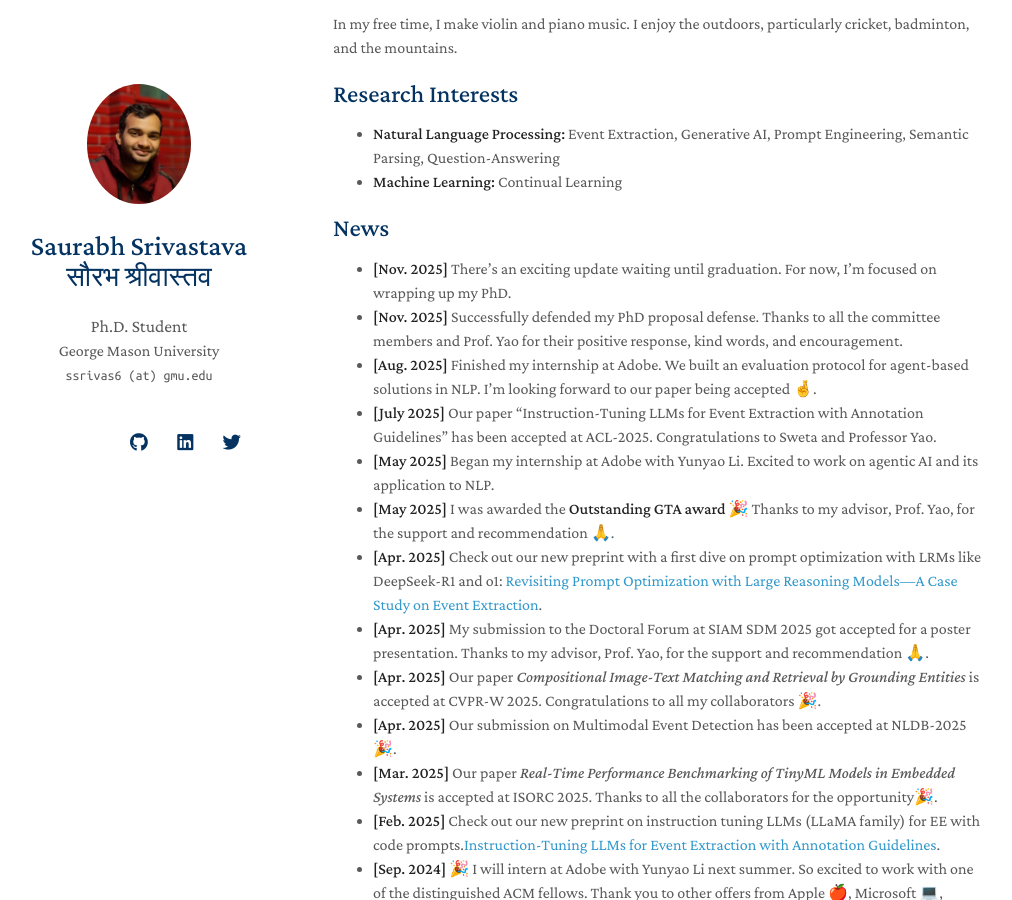
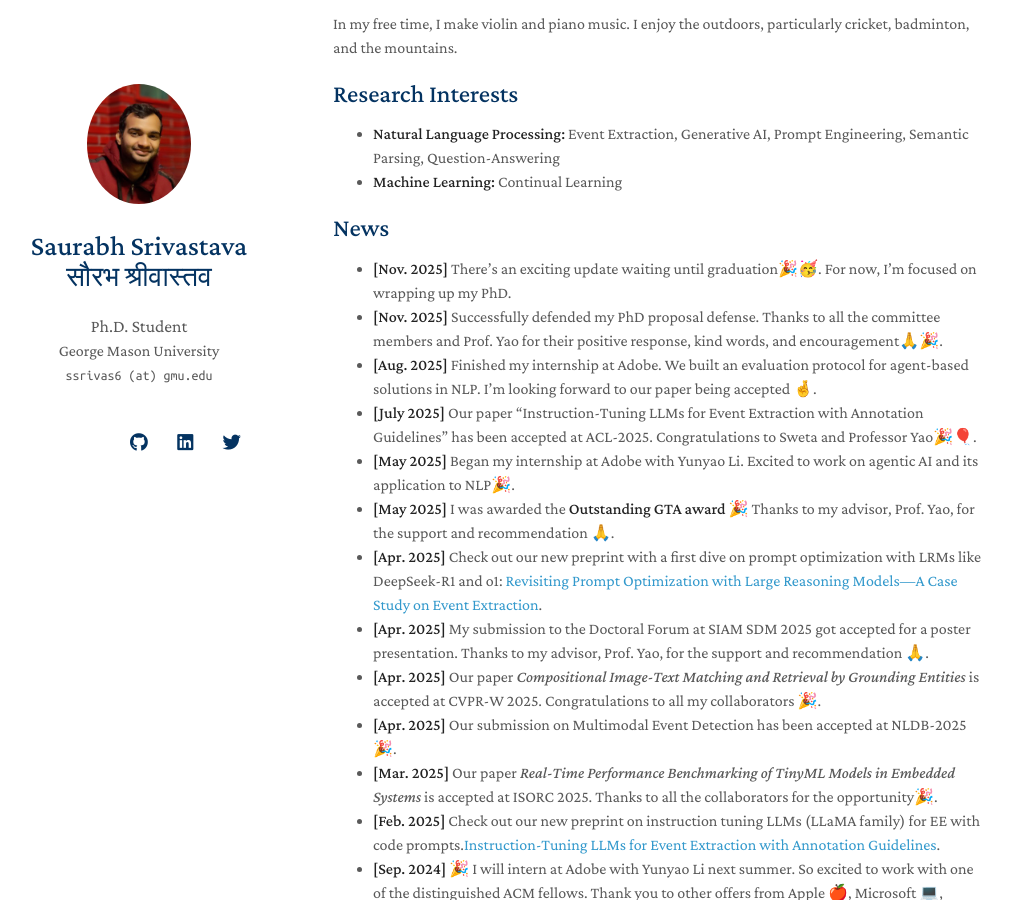
Before and after one commit to salokr/salokr.github.io, a Jekyll site: the page built from index.md, in a window 1280 px wide and 900 px high, scrolled down 489 px. Shown: the whole window, without its empty margins (137-1149 px from the left). Built offline with Jekyll 4.4.1, drawn with Linux system fonts in a browser that asks for light colours; nearby versions of some CDN libraries; a style sheet for code colours, icons or effects is not loaded; our own code applies the rules of GitHub Pages for plain Markdown files.

Commit message:
Enhance news section with emojis for updates
Updated news section with emojis for recent achievements.

```diff
--- a/index.md
+++ b/index.md
@@ -21,11 +21,11 @@ In my free time, I make violin and piano music. I enjoy the outdoors, particular
 - **Machine Learning:** Continual Learning
 
 ## News
-- **[Nov. 2025]** There’s an exciting update waiting until graduation. For now, I’m focused on wrapping up my PhD.
-- **[Nov. 2025]** Successfully defended my PhD proposal defense. Thanks to all the committee members and Prof. Yao for their positive response, kind words, and encouragement.
+- **[Nov. 2025]** There’s an exciting update waiting until graduation🎉🥳. For now, I’m focused on wrapping up my PhD.
+- **[Nov. 2025]** Successfully defended my PhD proposal defense. Thanks to all the committee members and Prof. Yao for their positive response, kind words, and encouragement🙏🎉.
 - **[Aug. 2025]** Finished my internship at Adobe. We built an evaluation protocol for agent-based solutions in NLP. I'm looking forward to our paper being accepted 🤞.
-- **[July 2025]** Our paper "Instruction-Tuning LLMs for Event Extraction with Annotation Guidelines" has been accepted at ACL-2025. Congratulations to Sweta and Professor Yao.
-- **[May 2025]** Began my internship at Adobe with Yunyao Li. Excited to work on agentic AI and its application to NLP.
+- **[July 2025]** Our paper "Instruction-Tuning LLMs for Event Extraction with Annotation Guidelines" has been accepted at ACL-2025. Congratulations to Sweta and Professor Yao🎉🎈.
+- **[May 2025]** Began my internship at Adobe with Yunyao Li. Excited to work on agentic AI and its application to NLP🎉.
 - **[May 2025]** I was awarded the **Outstanding GTA award** 🎉 Thanks to my advisor, Prof. Yao, for the support and recommendation 🙏.
 - **[Apr. 2025]** Check out our new preprint with a first dive on prompt optimization with LRMs like DeepSeek-R1 and o1: [Revisiting Prompt Optimization with Large Reasoning
 Models—A Case Study on Event Extraction](https://arxiv.org/pdf/2504.07357).
```
